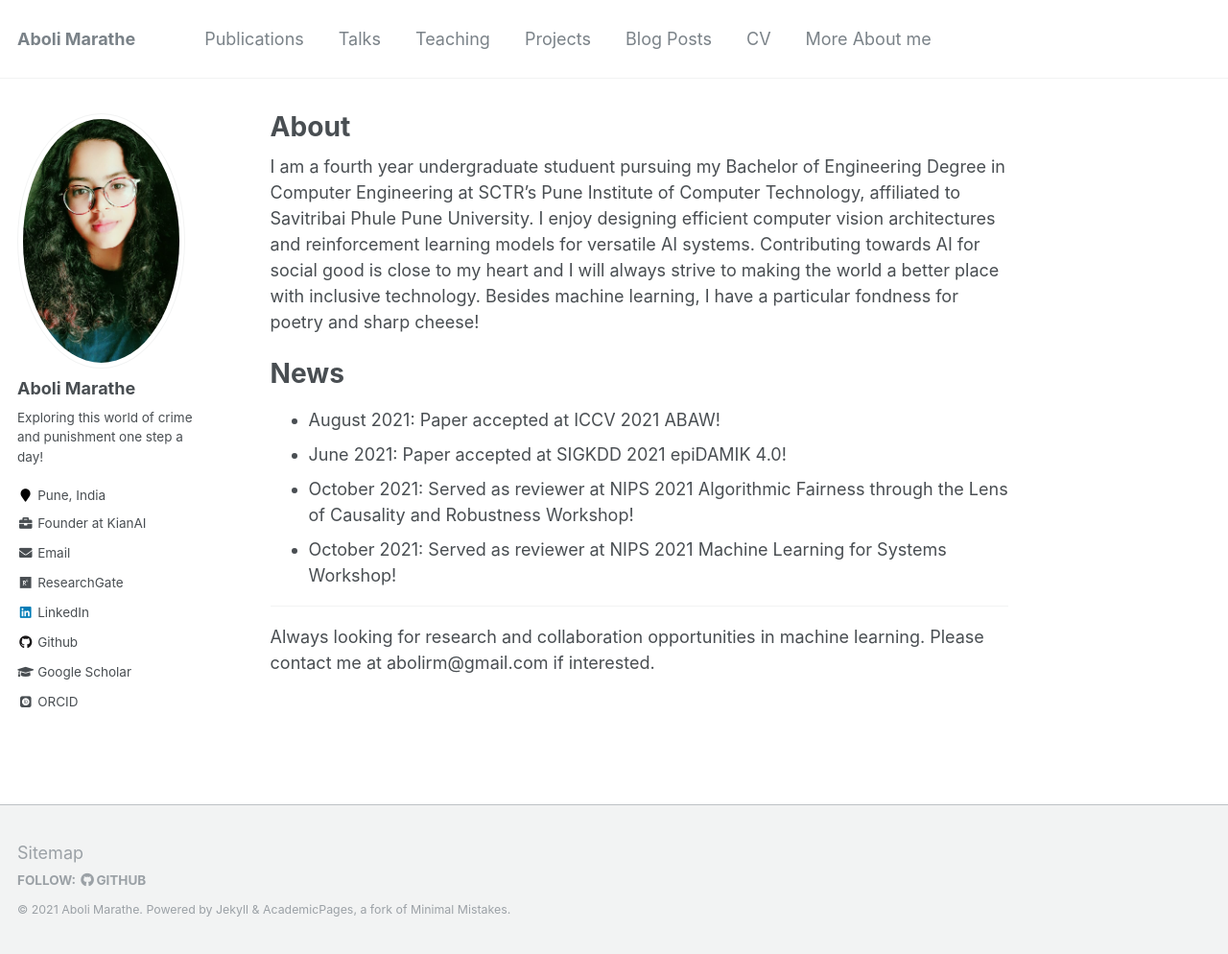
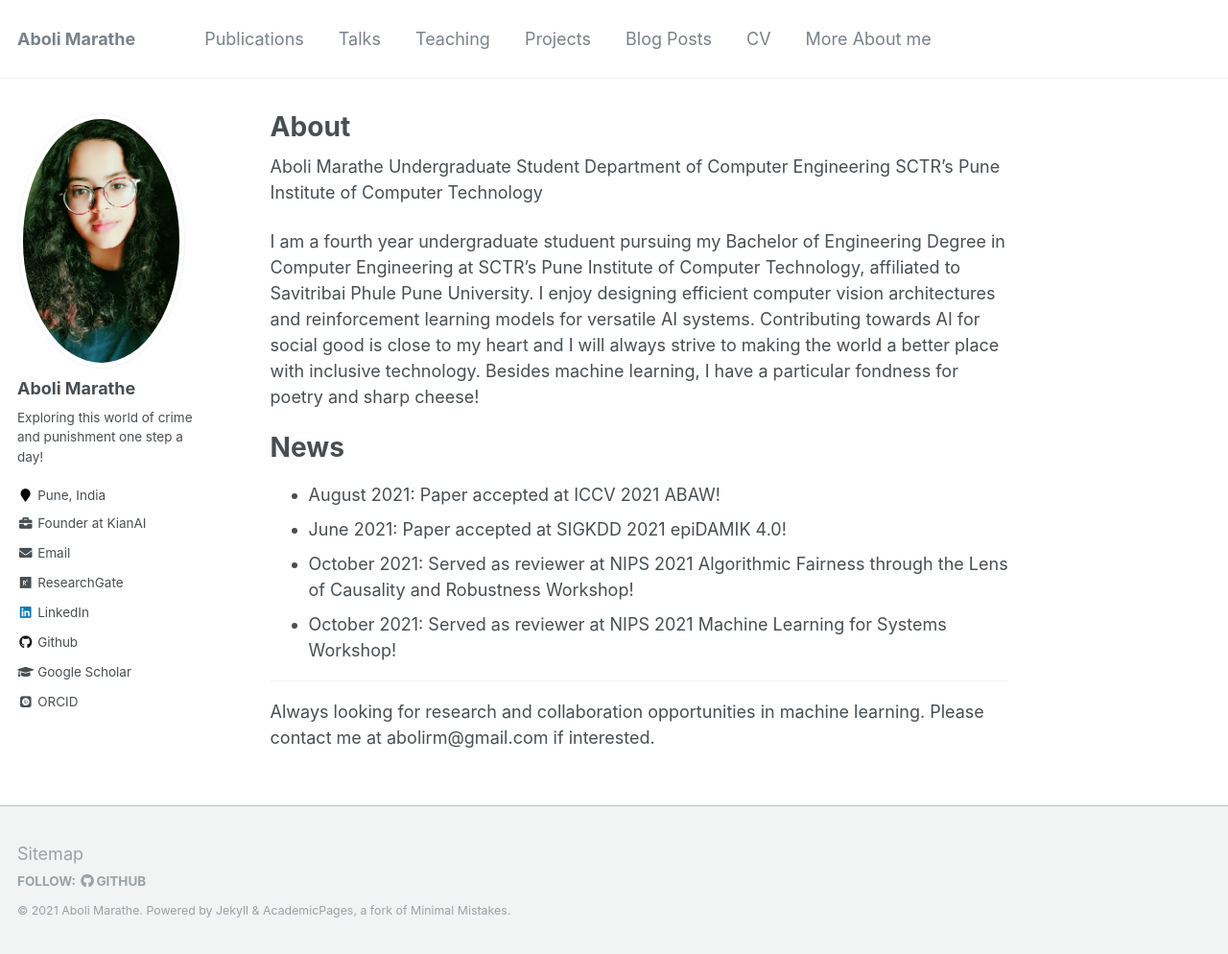
Before and after one commit to Infernolia/Infernolia.github.io, a Jekyll site: the page built from _pages/about.md, in a window 1280 px wide and 994 px high. Shown: the whole window at 96% size. Built offline with Jekyll 4.4.1, drawn with Linux system fonts in a browser that asks for light colours; some web fonts are replaced.

Commit message:
Update about.md

```diff
--- a/_pages/about.md
+++ b/_pages/about.md
@@ -7,6 +7,11 @@ redirect_from:
   - /about/
   - /about.html
 ---
+
+Aboli Marathe
+Undergraduate Student
+Department of Computer Engineering
+SCTR's Pune Institute of Computer Technology
 
 I am a fourth year undergraduate studuent pursuing my Bachelor of Engineering Degree in Computer Engineering at SCTR's Pune Institute of Computer Technology, affiliated to Savitribai Phule Pune University. I enjoy designing efficient computer vision architectures and reinforcement learning models for versatile AI systems. Contributing towards AI for social good is close to my heart and I will always strive to making the world a better place with inclusive technology. Besides machine learning, I have a particular fondness for poetry and sharp cheese!
 
```
